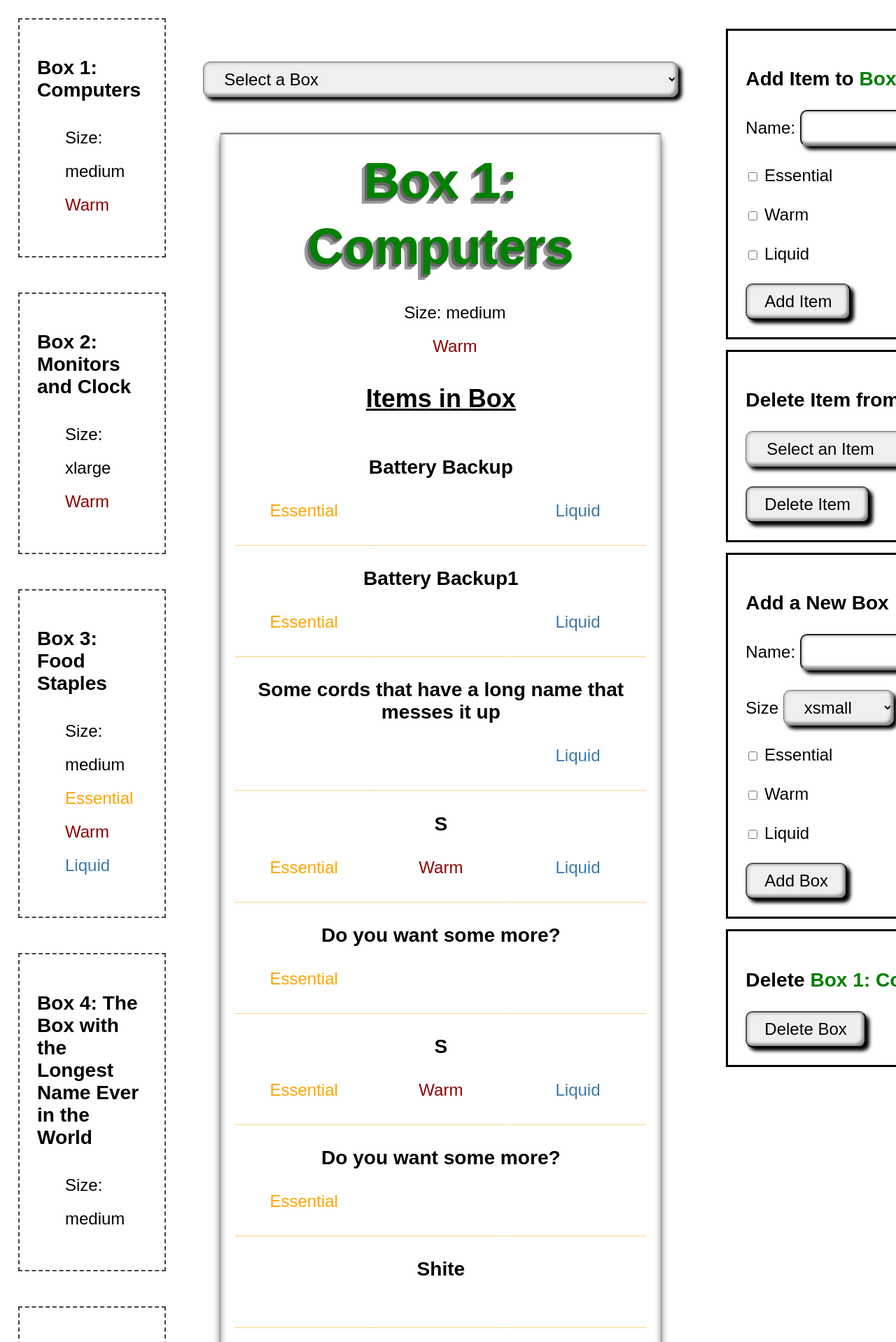
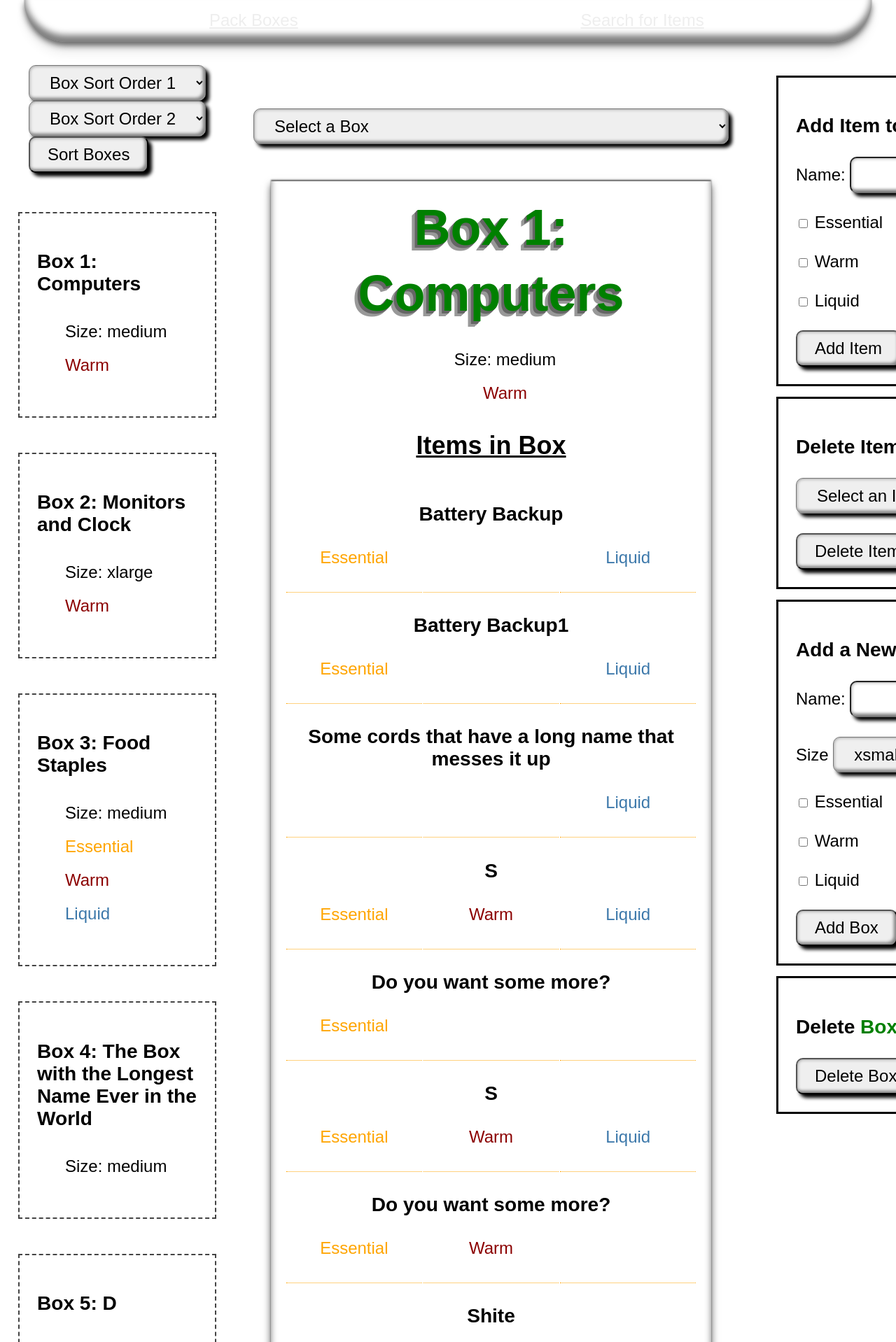
Before and after one commit to datapointchris/box_packing, a Flask app: page / in a window 1280 px wide; the page is wider, and only the part inside the window is pictured. Shown: the top 1918 px of that part at 70% size. Run offline with Flask 2, Linux system fonts and the light colour scheme.

Commit message:
Add text search

```diff
--- a/box_packing/app.py
+++ b/box_packing/app.py
@@ -20,11 +20,22 @@ for item in test_boxes.item_list:
     db.add_box_item(item)
 
 
+def convert_box_id_to_name(results, mapping):
+    for result in results:
+        id = result.get('box_id')
+        box = mapping.get(id)
+        result['box'] = box
+        del result['box_id']
+    return results
+
+
 @app.route('/', methods=['GET', 'POST'])
 def index():
     last_box_id = request.args.get('last_box_id')
-    boxes = db.get_all_boxes()
+    box_sort_1 = request.form.get('box_sort_1')
+    box_sort_2 = request.form.get('box_sort_2')
     box_id = last_box_id or request.form.get('selected_box_id', 1)
+    boxes = db.get_all_boxes(box_sort_1, box_sort_2)
     selected_box = db.get_box(box_id)
     selected_box_items = db.get_box_items(box_id)
     return render_template(
@@ -32,6 +43,18 @@ def index():
         boxes=boxes,
         selected_box=selected_box,
         selected_box_items=selected_box_items,
+    )
+
+
+@app.route('/search', methods=['GET', 'POST'])
+def search():
+    search_text = request.form.get('search_text')
+    search_results = db.text_search(search_text)
+    box_mapping = db.get_box_id_mappings()
+    results = convert_box_id_to_name(search_results, box_mapping)
+    return render_template(
+        'search.html',
+        results=results,
     )
 
 
--- a/box_packing/box_manager.py
+++ b/box_packing/box_manager.py
@@ -18,8 +18,16 @@ class BoxManager:
                 sql = f.read()
                 cursor.executescript(sql)
 
-    def get_all_boxes(self):
-        rows = self._execute('select * from boxes').fetchall()
+    def get_all_boxes(self, sort_1=None, sort_2=None):
+        query = 'select * from boxes'
+        if sort_1:
+            query += f' order by {sort_1}'
+            if sort_1 != 'id':
+                query += ' desc'
+            if sort_2:
+                query += f', {sort_2} desc'
+            print(query)
+        rows = self._execute(query).fetchall()
         boxes = [dict(row) for row in rows]
         return boxes
 
@@ -96,3 +104,19 @@ class BoxManager:
         print(f'|{" "*(len(title) - 2)}|')
         print('-' * len(title))
         print()
+
+    def text_search(self, query_text):
+        query = f"select * from search_items where name MATCH '{query_text}'"
+        rows = self._execute(query).fetchall()
+        items = [dict(row) for row in rows]
+        return items
+
+    def get_box_id_mappings(self):
+        rows = self._execute('select id, name from boxes').fetchall()
+        results = [dict(row) for row in rows]
+        mapping = {}
+        for result in results:
+            id = result.get('id')
+            name = result.get('name')
+            mapping[id] = name
+        return mapping
--- a/box_packing/static/css/styling.css
+++ b/box_packing/static/css/styling.css
@@ -1,7 +1,47 @@
 body {
   padding: 15px;
+  padding-top: 0px;
+  margin-top: 0px;
   font-size: x-large;
   font-family: Arial, Helvetica, sans-serif;
+}
+
+/*     NAVIGATION     */
+#navtable {
+  display: table;
+  table-layout: fixed;
+  width: 90%;
+  height: 40px;
+  margin-bottom: 30px;
+  margin-top: 0px;
+  margin-left: auto;
+  margin-right: auto;
+  padding-top: 15px;
+  padding-bottom: 5px;
+  padding-left: 50px;
+  padding-right: 50px;
+  border-bottom-right-radius: 5em;
+  border-bottom-left-radius: 5em;
+  font-size: 20px;
+  text-decoration: none;
+  color: #eee;
+  -webkit-box-shadow: 0 5px 10px #646464, 0 -2px 2px #666, rgba(0, 0, 0, 0.07) 0px 4px 4px, inset 0 -10px 10px rgba(0, 0, 0, 0.5), rgba(0, 0, 0, 0.07) 0px 16px 16px;
+          box-shadow: 0 5px 10px #646464, 0 -2px 2px #666, rgba(0, 0, 0, 0.07) 0px 4px 4px, inset 0 -10px 10px rgba(0, 0, 0, 0.5), rgba(0, 0, 0, 0.07) 0px 16px 16px;
+}
+
+#navtable .navtab {
+  display: table-cell;
+  text-align: center;
+  font-size: x-large;
+  width: 50%;
+}
+
+#navtable .navtab a {
+  color: #eee;
+}
+
+#navtable .navtab a:hover {
+  text-decoration: none;
 }
 
 #left-column {
@@ -98,4 +138,44 @@ body {
   padding-bottom: 35px;
   border-bottom: 1px dotted orange;
 }
+
+.box-sort {
+  margin-left: 15px;
+  margin-right: 15px;
+}
+
+/*     SEARCH PAGE     */
+#searchbox {
+  width: 75%;
+  margin: auto;
+  margin-bottom: 0;
+  padding-bottom: 0;
+  text-align: center;
+}
+
+#search-results {
+  width: 80%;
+  margin: auto;
+  margin-top: 0;
+  padding-top: 0;
+  border-collapse: collapse;
+}
+
+.search-header td {
+  border-bottom: 5px dashed orange;
+  border-top: 5px dashed orange;
+  padding-top: 20px;
+  padding-bottom: 20px;
+  margin-bottom: 15px;
+  font-size: xx-large;
+  border-collapse: collapse;
+}
+
+.box-item-search-list td {
+  margin: 0;
+  padding-top: 35px;
+  padding-bottom: 35px;
+  border-bottom: 1px dotted orange;
+  border-bottom: 1px dotted orange;
+}
 /*# sourceMappingURL=styling.css.map */
--- a/box_packing/static/css/styling.scss
+++ b/box_packing/static/css/styling.scss
@@ -1,8 +1,60 @@
 body {
     padding    : 15px;
+    padding-top: 0px;
+    margin-top : 0px;
     font-size  : x-large;
     font-family: Arial, Helvetica, sans-serif;
 }
+
+
+/////////////////////////
+/*     NAVIGATION     */
+///////////////////////
+
+#navtable {
+    display                      : table;
+    table-layout                 : fixed;
+    width                        : 90%;
+    height                       : 40px;
+    margin-bottom                : 30px;
+    margin-top                   : 0px;
+    margin-left                  : auto;
+    margin-right                 : auto;
+    padding-top                  : 15px;
+    padding-bottom               : 5px;
+    padding-left                 : 50px;
+    padding-right                : 50px;
+    // background-color          : #444;
+    border-bottom-right-radius   : 5em;
+    border-bottom-left-radius    : 5em;
+    font-size                    : 20px;
+    // font-weight               : bold;
+    text-decoration              : none;
+    color                        : #eee;
+    box-shadow                   :
+        0 5px 10px #646464,
+        0 -2px 2px #666,
+        rgba(0, 0, 0, 0.07) 0px 4px 4px,
+        inset 0 -10px 10px rgba(0, 0, 0, 0.5),
+        rgba(0, 0, 0, 0.07) 0px 16px 16px;
+
+    .navtab {
+        display   : table-cell;
+        text-align: center;
+        font-size : x-large;
+        width     : 50%;
+
+        a {
+            color: #eee;
+
+            &:hover {
+                text-decoration: none;
+            }
+        }
+    }
+}
+
+
 
 #left-column {
     width         : 30%;
@@ -112,9 +164,58 @@ body {
 .box-item-table-list {
 
     td {
-        margin: 0;
-        width: 33%;
+        margin        : 0;
+        width         : 33%;
         padding-bottom: 35px;
-        border-bottom: 1px dotted orange;
+        border-bottom : 1px dotted orange;
     }
 }
+
+.box-sort {
+    margin-left : 15px;
+    margin-right: 15px;
+}
+
+
+//////////////////////////
+/*     SEARCH PAGE     */
+////////////////////////
+
+
+#searchbox {
+    width         : 75%;
+    margin        : auto;
+    margin-bottom : 0;
+    padding-bottom: 0;
+    text-align    : center;
+}
+
+#search-results {
+    width          : 80%;
+    margin         : auto;
+    margin-top     : 0;
+    padding-top    : 0;
+    border-collapse: collapse;
+}
+
+.search-header td {
+    border-bottom  : 5px dashed orange;
+    border-top     : 5px dashed orange;
+    padding-top    : 20px;
+    padding-bottom : 20px;
+    margin-bottom  : 15px;
+    font-size      : xx-large;
+    border-collapse: collapse;
+
+}
+
+.box-item-search-list {
+
+    td {
+        margin        : 0;
+        padding-top   : 35px;
+        padding-bottom: 35px;
+        border-bottom : 1px dotted orange;
+        border-bottom : 1px dotted orange;
+    }
+}
--- a/box_packing/templates/index.html
+++ b/box_packing/templates/index.html
@@ -10,10 +10,40 @@
 </head>
 
 <body>
+    <div id="navtable">
+        <span class="navtab"><a href="/">Pack Boxes</a></span>
+        <span class="navtab"><a href="/search">Search for Items</a></span>
+    </div>
+
     <div id="container">
         <table width='100%'>
             <tr>
                 <td id="left-column">
+                    <form method="POST" action="{{ url_for('index') }}">
+                        <select class="big-button box-sort" name="box_sort_1"
+                            id="box_sort_1">
+                            <option value="none" selected disabled hidden>Box Sort Order 1
+                            </option>
+                            <option value="id">ID (default)</option>
+                            <option value="size">Size</option>
+                            <option value="essential">Essential</option>
+                            <option value="warm">Warm</option>
+                            <option value="liquid">Liquid</option>
+                        </select>
+                        <select class="big-button box-sort" name="box_sort_2"
+                            id="box_sort_2">
+                            <option value="none" selected disabled hidden>Box Sort Order 2
+                            </option>
+                            <option value="">None</option>
+                            <option value="size">Size</option>
+                            <option value="essential">Essential</option>
+                            <option value="warm">Warm</option>
+                            <option value="liquid">Liquid</option>
+                        </select>
+                        <input class="big-button box-sort" type="submit"
+                            value="Sort Boxes">
+                    </form>
+                    <br /><br />
                     {% for box in boxes %}
                     <div class="box-list">
                         <h3>Box {{ box.id }}: {{ box.name }}</h3>
--- a/box_packing/test_boxes.py
+++ b/box_packing/test_boxes.py
@@ -136,7 +136,7 @@ item_list = [
     },
     {
         'box_id': 5,
-        'name': 'Do you want some more?',
+        'name': 'cords',
         "liquid": False,
         "warm": False,
         "essential": True,
@@ -164,7 +164,7 @@ item_list = [
     },
     {
         'box_id': 5,
-        'name': 'Do you want some more?',
+        'name': 'lamp',
         "liquid": False,
         "warm": False,
         "essential": True,
@@ -178,7 +178,7 @@ item_list = [
     },
     {
         'box_id': 2,
-        'name': 'Battery Backup',
+        'name': 'pills',
         "liquid": True,
         "warm": False,
         "essential": True,
@@ -206,7 +206,7 @@ item_list = [
     },
     {
         'box_id': 2,
-        'name': 'Do you want some more?',
+        'name': 'spoon',
         "liquid": False,
         "warm": False,
         "essential": True,
@@ -250,7 +250,7 @@ item_list = [
         'box_id': 2,
         'name': 'Battery Backup',
         "liquid": True,
-        "warm": False,
+        "warm": True,
         "essential": True,
     },
     {
@@ -264,7 +264,7 @@ item_list = [
         'box_id': 4,
         'name': 'Some cords that have a long name that messes it up',
         "liquid": True,
-        "warm": False,
+        "warm": True,
         "essential": False,
     },
     {
@@ -278,7 +278,7 @@ item_list = [
         'box_id': 1,
         'name': 'Do you want some more?',
         "liquid": False,
-        "warm": False,
+        "warm": True,
         "essential": True,
     },
     {
```
Also changed, not shown: box_packing/reset_db.sql (+32 -0 lines), box_packing/templates/search.html (added, +62 -0 lines), box_packing/moving.db, 2 other files.
